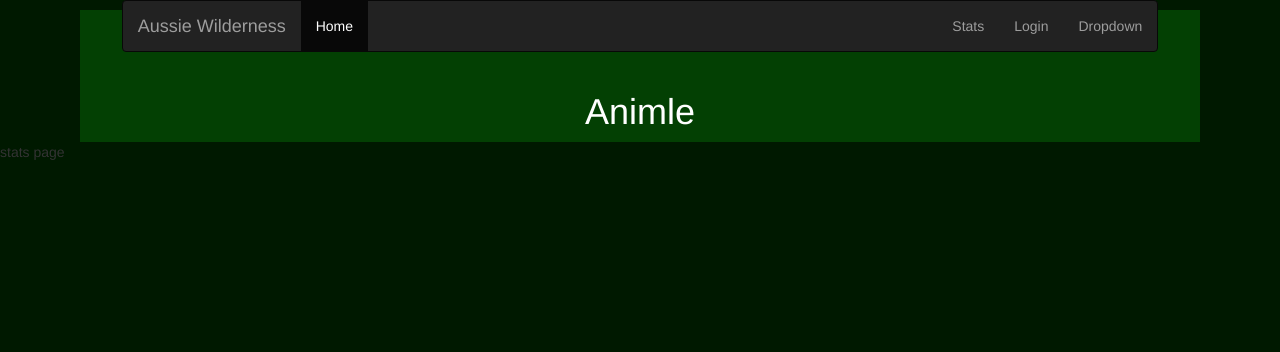
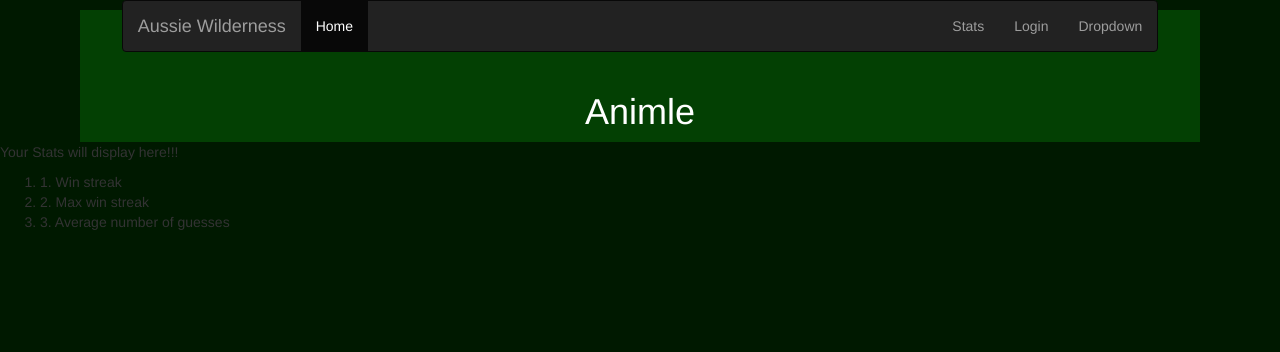
Before and after one commit to saphcarter/animle, a Flask app: page /stats in a window 1280 px wide. Shown: the top 352 px of the page. Run offline with Flask 2, Linux system fonts and the light colour scheme; some libraries are stand-ins or nearby versions.

Commit message:
Changed some text in 'stats'. Checking vscode

```diff
--- a/flask_app/app/templates/stats.html
+++ b/flask_app/app/templates/stats.html
@@ -1,5 +1,10 @@
 {% extends "base.html" %}
 
 {% block app_content %}
-<p>stats page</p>
+<p>Your Stats will display here!!!</p>
+<ol>
+    <li>1. Win streak</li>
+    <li>2. Max win streak</li>
+    <li>3. Average number of guesses</li>
+</ol>
 {% endblock %}
```
